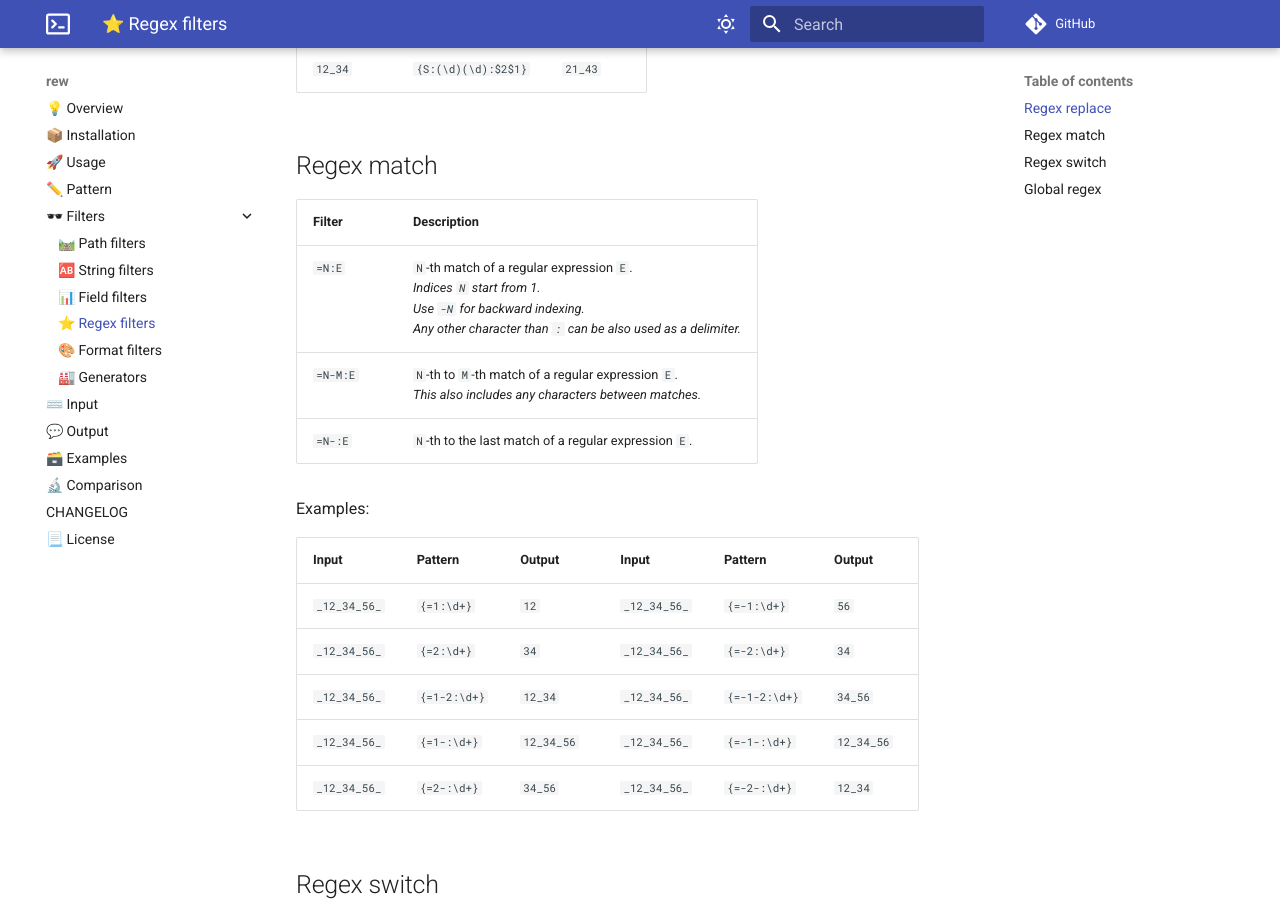
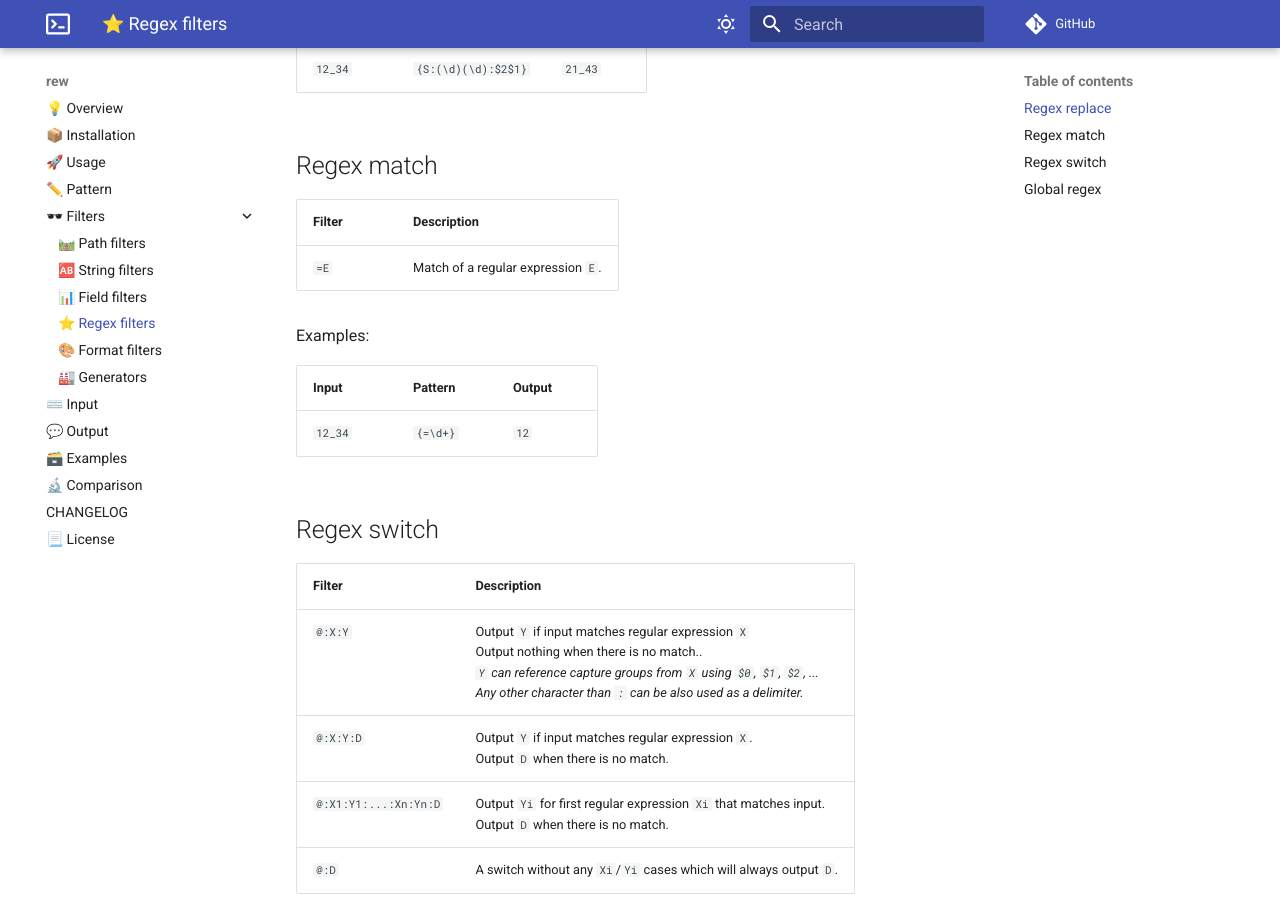
Before and after one commit to jpikl/rew, an MkDocs documentation site: the page built from docs/filters/regex.md, in a window 1280 px wide and 900 px high, scrolled down 704 px. Built offline with MkDocs 1.6.1 and Material for MkDocs 9.7.7, drawn with Linux system fonts in a browser that asks for light colours; comment, search, counter and statistics services are not loaded.

Commit message:
Revert unstable docs changes

```diff
--- a/docs/filters/regex.md
+++ b/docs/filters/regex.md
@@ -19,21 +19,15 @@ Examples:
 
 ## Regex match
 
-| Filter   | Description                                           |
-| -------- | ----------------------------------------------------- |
-| `=N:E`   | `N`-th match of a regular expression `E`.<br>*Indices `N` start from 1.<br>Use `-N` for backward indexing.<br>Any other character than `:` can be also used as a delimiter.* |
-| `=N-M:E` | `N`-th to `M`-th match of a regular expression `E`.<br>*This also includes any characters between matches.* |
-| `=N-:E`  | `N`-th to the last match of a regular expression `E`. |
+| Filter | Description                        |
+| ------ | ---------------------------------- |
+| `=E`   | Match of a regular expression `E`. |
 
 Examples:
 
-| Input        | Pattern      | Output     | Input        | Pattern       | Output     |
-| ------------ | ------------ | ---------- | ------------ | ------------- | ---------- |
-| `_12_34_56_` | `{=1:\d+}`   | `12`       | `_12_34_56_` | `{=-1:\d+}`   | `56`       |
-| `_12_34_56_` | `{=2:\d+}`   | `34`       | `_12_34_56_` | `{=-2:\d+}`   | `34`       |
-| `_12_34_56_` | `{=1-2:\d+}` | `12_34`    | `_12_34_56_` | `{=-1-2:\d+}` | `34_56`    |
-| `_12_34_56_` | `{=1-:\d+}`  | `12_34_56` | `_12_34_56_` | `{=-1-:\d+}`  | `12_34_56` |
-| `_12_34_56_` | `{=2-:\d+}`  | `34_56`    | `_12_34_56_` | `{=-2-:\d+}`  | `12_34`    |
+| Input     | Pattern  | Output  |
+| --------- | -------- | ------- |
+| `12_34`   | `{=\d+}` | `12`    |
 
 ## Regex switch
 
```
Also changed, not shown: CHANGELOG.md (+0 -17 lines), docs/filters/field.md (+3 -3 lines), docs/filters/format.md (+0 -2 lines), docs/output.md (+0 -14 lines).
